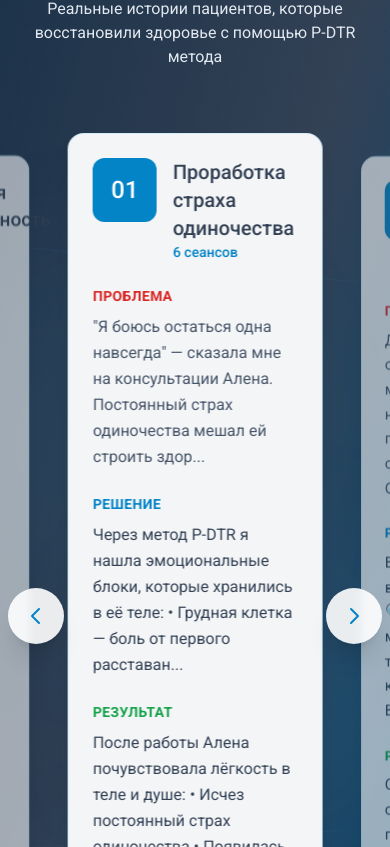
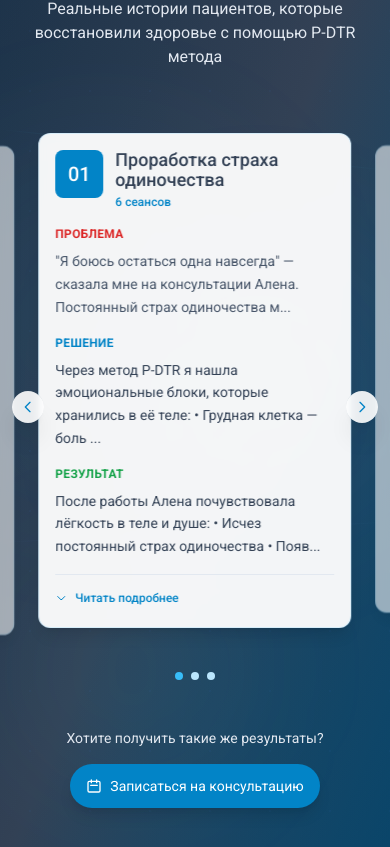
Before and after one commit to maratze/maria-pdtr, a React (Vite) app: page / in a window 390 px wide. Shown: the part 3837-4684 px from the top of the page. Built offline with nearby package versions, Linux system fonts and the light colour scheme.

Commit message:
feat: enhance responsiveness of Cases component with mobile detection and layout adjustments

```diff
--- a/src/components/Cases.jsx
+++ b/src/components/Cases.jsx
@@ -7,6 +7,17 @@ const Cases = () => {
 	const [isHovered, setIsHovered] = useState(false)
 	const [isTransitioning, setIsTransitioning] = useState(false)
 	const [isManualNavigation, setIsManualNavigation] = useState(false) // Флаг для ручной навигации
+	const [isMobile, setIsMobile] = useState(false)
+
+	// Отслеживание размера экрана
+	useEffect(() => {
+		const checkMobile = () => {
+			setIsMobile(window.innerWidth < 640)
+		}
+		checkMobile()
+		window.addEventListener('resize', checkMobile)
+		return () => window.removeEventListener('resize', checkMobile)
+	}, [])
 
 	const nextSlide = () => {
 		if (isTransitioning) return
@@ -169,7 +180,11 @@ const Cases = () => {
 					<div className="relative rounded-2xl">
 						<div
 							className="flex transition-transform duration-300 ease-in-out"
-							style={{ transform: `translateX(calc(-${position * 80}% + 10%))` }}
+							style={{
+								transform: isMobile
+									? `translateX(calc(-${position * 92}% + 4%))`
+									: `translateX(calc(-${position * 80}% + 10%))`
+							}}
 						>
 							{extendedCases.map((caseItem, index) => {
 								// Активен слайд на позиции position
@@ -177,63 +192,63 @@ const Cases = () => {
 								// Создаем уникальный ключ для избежания проблем с дублированными элементами
 								const uniqueKey = `${caseItem.id}-${Math.floor(index / cases.length)}-${index}`
 								return (
-									<div key={uniqueKey} className="w-4/5 flex-shrink-0 px-4">
-										<div className={`bg-white/95 backdrop-blur-sm border border-ocean-200/50 rounded-2xl p-6 lg:p-8 shadow-lg transition-all duration-300 ${isActive
+									<div key={uniqueKey} className="w-[92%] sm:w-4/5 flex-shrink-0 px-2 sm:px-4">
+										<div className={`bg-white/95 backdrop-blur-sm border border-ocean-200/50 rounded-xl sm:rounded-2xl p-4 sm:p-6 lg:p-8 shadow-lg transition-all duration-300 ${isActive
 											? 'scale-100 opacity-100'
 											: 'scale-95 opacity-60'
 											}`}>
 											{/* Case Header with Number */}
-											<div className="flex items-start gap-4 mb-6">
-												<div className="flex-shrink-0 w-16 h-16 bg-ocean-600 text-white rounded-xl flex items-center justify-center text-2xl font-medium">
+											<div className="flex items-start gap-3 sm:gap-4 mb-4 sm:mb-6">
+												<div className="flex-shrink-0 w-12 h-12 sm:w-14 sm:h-14 lg:w-16 lg:h-16 bg-ocean-600 text-white rounded-lg sm:rounded-xl flex items-center justify-center text-xl sm:text-2xl font-medium">
 													{String(caseItem.id).padStart(2, '0')}
 												</div>
-												<div className="flex-1">
-													<h3 className="text-xl lg:text-2xl font-medium text-slate-700">
+												<div className="flex-1 min-w-0">
+													<h3 className="text-lg sm:text-xl lg:text-2xl font-medium text-slate-700 break-words leading-5">
 														{caseItem.title}
 													</h3>
-													<div className="text-sm text-ocean-600 font-medium">
+													<div className="text-xs sm:text-sm text-ocean-600 font-medium mt-1">
 														{caseItem.duration}
 													</div>
 												</div>
 											</div>
 
 											{/* Problem Preview */}
-											<div className="mb-6">
-												<h4 className="text-sm font-semibold text-red-600 uppercase tracking-wide mb-2">
+											<div className="mb-4 sm:mb-6">
+												<h4 className="text-xs sm:text-sm font-semibold text-red-600 uppercase tracking-wide mb-2">
 													Проблема
 												</h4>
-												<p className="text-slate-600 leading-relaxed">
-													{truncateText(caseItem.problem)}
+												<p className="text-sm sm:text-base text-slate-600 leading-relaxed">
+													{truncateText(caseItem.problem, isMobile ? 100 : 120)}
 												</p>
 											</div>
 
 											{/* Solution Preview */}
-											<div className="mb-6">
-												<h4 className="text-sm font-semibold text-ocean-600 uppercase tracking-wide mb-2">
+											<div className="mb-4 sm:mb-6">
+												<h4 className="text-xs sm:text-sm font-semibold text-ocean-600 uppercase tracking-wide mb-2">
 													Решение
 												</h4>
-												<p className="text-slate-700 leading-relaxed">
-													{truncateText(caseItem.solution)}
+												<p className="text-sm sm:text-base text-slate-700 leading-relaxed">
+													{truncateText(caseItem.solution, isMobile ? 100 : 120)}
 												</p>
 											</div>
 
 											{/* Result Preview */}
-											<div className="mb-6">
-												<h4 className="text-sm font-semibold text-green-600 uppercase tracking-wide mb-2">
+											<div className="mb-4 sm:mb-6">
+												<h4 className="text-xs sm:text-sm font-semibold text-green-600 uppercase tracking-wide mb-2">
 													Результат
 												</h4>
-												<p className="text-slate-700 leading-relaxed">
-													{truncateText(caseItem.result)}
+												<p className="text-sm sm:text-base text-slate-700 leading-relaxed">
+													{truncateText(caseItem.result, isMobile ? 100 : 120)}
 												</p>
 											</div>
 
 											{/* Read More Button */}
-											<div className="pt-4 border-t border-slate-200">
+											<div className="pt-3 sm:pt-4 border-t border-slate-200">
 												<button
 													onClick={() => openModal(caseItem)}
-													className="inline-flex items-center gap-2 text-ocean-600 hover:text-ocean-700 font-medium text-sm transition-colors duration-200"
+													className="inline-flex items-center gap-2 text-ocean-600 hover:text-ocean-700 font-medium text-xs sm:text-sm transition-colors duration-200"
 												>
-													<svg className="w-4 h-4" fill="none" stroke="currentColor" viewBox="0 0 24 24">
+													<svg className="w-3 h-3 sm:w-4 sm:h-4" fill="none" stroke="currentColor" viewBox="0 0 24 24">
 														<path strokeLinecap="round" strokeLinejoin="round" strokeWidth={2} d="M19 9l-7 7-7-7" />
 													</svg>
 													Читать подробнее
@@ -247,13 +262,13 @@ const Cases = () => {
 					</div>
 
 					{/* Navigation Dots and Controls */}
-					<div className="flex justify-center items-center mt-8 gap-4">
+					<div className="flex justify-center items-center mt-6 sm:mt-8 gap-4">
 						<div className="flex gap-2">
 							{cases.map((_, index) => (
 								<button
 									key={index}
 									onClick={() => goToSlide(index)}
-									className={`w-3 h-3 rounded-full transition-all duration-200 ${index === currentSlide
+									className={`w-2 h-2 sm:w-3 sm:h-3 rounded-full transition-all duration-200 ${index === currentSlide
 										? 'bg-ocean-400'
 										: 'bg-ocean-200 hover:bg-ocean-300'
 										}`}
@@ -265,35 +280,35 @@ const Cases = () => {
 					{/* Navigation Arrows */}
 					<button
 						onClick={prevSlide}
-						className={`absolute left-0 top-1/2 -translate-y-1/2 bg-white/90 hover:bg-white hover:scale-110 text-ocean-600 p-4 rounded-full shadow-xl transition-all duration-300 backdrop-blur-sm transform hover:shadow-2xl hover:shadow-ocean-500/25 ${isHovered ? 'opacity-100 translate-x-0' : 'opacity-100 -translate-x-2'
+						className={`absolute left-0 sm:left-0 top-1/2 -translate-y-1/2 bg-white/90 hover:bg-white hover:scale-110 text-ocean-600 p-2 sm:p-3 lg:p-4 rounded-full shadow-xl transition-all duration-300 backdrop-blur-sm transform hover:shadow-2xl hover:shadow-ocean-500/25 z-10 ${isHovered ? 'opacity-100 translate-x-0' : 'opacity-100 -translate-x-1 sm:-translate-x-2'
 							}`}
 					>
-						<svg className="w-6 h-6" fill="none" stroke="currentColor" viewBox="0 0 24 24">
+						<svg className="w-4 h-4 sm:w-5 sm:h-5 lg:w-6 lg:h-6" fill="none" stroke="currentColor" viewBox="0 0 24 24">
 							<path strokeLinecap="round" strokeLinejoin="round" strokeWidth={2} d="M15 19l-7-7 7-7" />
 						</svg>
 					</button>
 					<button
 						onClick={nextSlide}
-						className={`absolute right-0 top-1/2 -translate-y-1/2 bg-white/90 hover:bg-white hover:scale-110 text-ocean-600 p-4 rounded-full shadow-xl transition-all duration-300 backdrop-blur-sm transform hover:shadow-2xl hover:shadow-ocean-500/25 ${isHovered ? 'opacity-100 translate-x-0' : 'opacity-100 translate-x-2'
+						className={`absolute right-0 sm:right-0 top-1/2 -translate-y-1/2 bg-white/90 hover:bg-white hover:scale-110 text-ocean-600 p-2 sm:p-3 lg:p-4 rounded-full shadow-xl transition-all duration-300 backdrop-blur-sm transform hover:shadow-2xl hover:shadow-ocean-500/25 z-10 ${isHovered ? 'opacity-100 translate-x-0' : 'opacity-100 translate-x-1 sm:translate-x-2'
 							}`}
 					>
-						<svg className="w-6 h-6" fill="none" stroke="currentColor" viewBox="0 0 24 24">
+						<svg className="w-4 h-4 sm:w-5 sm:h-5 lg:w-6 lg:h-6" fill="none" stroke="currentColor" viewBox="0 0 24 24">
 							<path strokeLinecap="round" strokeLinejoin="round" strokeWidth={2} d="M9 5l7 7-7 7" />
 						</svg>
 					</button>
 				</div>
 
 				{/* CTA */}
-				<div className="text-center mt-16">
-					<p className="text-slate-200 mb-6">
+				<div className="text-center mt-12 sm:mt-16 px-4">
+					<p className="text-sm sm:text-base text-slate-200 mb-4 sm:mb-6">
 						Хотите получить такие же результаты?
 					</p>
 					<a
 						href="https://t.me/maria_pdtr"
 						target="_blank"
-						className="inline-flex items-center gap-2 bg-ocean-600 text-white px-8 py-4 rounded-full hover:bg-ocean-500 transition-all duration-300 shadow-lg hover:shadow-ocean-500/25"
+						className="inline-flex items-center gap-2 bg-ocean-600 text-white px-4 py-3 sm:px-8 sm:py-4 rounded-full hover:bg-ocean-500 transition-all duration-300 shadow-lg hover:shadow-ocean-500/25 text-sm sm:text-base"
 					>
-						<svg className="w-5 h-5" fill="none" stroke="currentColor" viewBox="0 0 24 24">
+						<svg className="w-4 h-4 sm:w-5 sm:h-5" fill="none" stroke="currentColor" viewBox="0 0 24 24">
 							<path strokeLinecap="round" strokeLinejoin="round" strokeWidth={2} d="M8 7V3m8 4V3m-9 8h10M5 21h14a2 2 0 002-2V7a2 2 0 00-2-2H5a2 2 0 00-2 2v12a2 2 0 002 2z" />
 						</svg>
 						Записаться на консультацию
@@ -303,67 +318,67 @@ const Cases = () => {
 
 			{/* Modal */}
 			{selectedCase && (
-				<div className="fixed inset-0 bg-black/50 flex items-center justify-center p-4 z-50" onClick={closeModal}>
+				<div className="fixed inset-0 bg-black/50 flex items-center justify-center p-2 sm:p-4 z-50" onClick={closeModal}>
 					<div
-						className="bg-white rounded-2xl max-w-4xl w-full max-h-[90vh] flex flex-col"
+						className="bg-white rounded-xl sm:rounded-2xl max-w-4xl w-full max-h-[90vh] flex flex-col"
 						onClick={(e) => e.stopPropagation()}
 					>
 						{/* Modal Header - фиксированная шапка */}
-						<div className="flex-shrink-0 bg-white border-b border-gray-200 p-6 flex items-center justify-between rounded-t-2xl">
-							<div className="flex items-center gap-4">
-								<div className="w-12 h-12 bg-ocean-600 text-white rounded-xl flex items-center justify-center text-lg font-medium">
+						<div className="flex-shrink-0 bg-white border-b border-gray-200 p-4 sm:p-6 flex items-center justify-between rounded-t-xl sm:rounded-t-2xl">
+							<div className="flex items-start gap-3 sm:gap-4 flex-1 min-w-0 pr-2">
+								<div className="flex-shrink-0 w-10 h-10 sm:w-12 sm:h-12 bg-ocean-600 text-white rounded-lg sm:rounded-xl flex items-center justify-center text-base sm:text-lg font-medium">
 									{String(selectedCase.id).padStart(2, '0')}
 								</div>
-								<div>
-									<h3 className="text-xl lg:text-2xl font-medium text-slate-700">
+								<div className="flex-1 min-w-0">
+									<h3 className="text-base sm:text-xl lg:text-2xl font-medium text-slate-700 break-words leading-5">
 										{selectedCase.title}
 									</h3>
-									<div className="text-sm text-ocean-600 font-medium">
+									<div className="text-xs sm:text-sm text-ocean-600 font-medium mt-1">
 										{selectedCase.duration}
 									</div>
 								</div>
 							</div>
 							<button
 								onClick={closeModal}
-								className="p-2 hover:bg-gray-100 rounded-lg transition-colors"
+								className="flex-shrink-0 p-1.5 sm:p-2 hover:bg-gray-100 rounded-lg transition-colors"
 							>
-								<svg className="w-6 h-6 text-gray-500" fill="none" stroke="currentColor" viewBox="0 0 24 24">
+								<svg className="w-5 h-5 sm:w-6 sm:h-6 text-gray-500" fill="none" stroke="currentColor" viewBox="0 0 24 24">
 									<path strokeLinecap="round" strokeLinejoin="round" strokeWidth={2} d="M6 18L18 6M6 6l12 12" />
 								</svg>
 							</button>
 						</div>
 
 						{/* Modal Content - скроллируемая область */}
-						<div className="flex-1 overflow-auto p-6 space-y-8 rounded-b-2xl">
+						<div className="flex-1 overflow-auto p-4 sm:p-6 space-y-6 sm:space-y-8 rounded-b-xl sm:rounded-b-2xl">
 							{/* Problem */}
 							<div>
-								<h4 className="text-lg font-semibold text-red-600 mb-3">
+								<h4 className="text-base sm:text-lg font-semibold text-red-600 mb-2 sm:mb-3">
 									Проблема
 								</h4>
 								<div
-									className="text-slate-600 leading-relaxed"
+									className="text-sm sm:text-base text-slate-600 leading-relaxed"
 									dangerouslySetInnerHTML={{ __html: selectedCase.problem }}
 								/>
 							</div>
 
 							{/* Solution */}
 							<div>
-								<h4 className="text-lg font-semibold text-ocean-600 mb-3">
+								<h4 className="text-base sm:text-lg font-semibold text-ocean-600 mb-2 sm:mb-3">
 									Решение
 								</h4>
 								<div
-									className="text-slate-700 leading-relaxed"
+									className="text-sm sm:text-base text-slate-700 leading-relaxed"
 									dangerouslySetInnerHTML={{ __html: selectedCase.solution }}
 								/>
 							</div>
 
 							{/* Result */}
 							<div>
-								<h4 className="text-lg font-semibold text-green-600 mb-3">
+								<h4 className="text-base sm:text-lg font-semibold text-green-600 mb-2 sm:mb-3">
 									Результат
 								</h4>
 								<div
-									className="text-slate-700 leading-relaxed"
+									className="text-sm sm:text-base text-slate-700 leading-relaxed"
 									dangerouslySetInnerHTML={{ __html: selectedCase.result }}
 								/>
 							</div>
```
